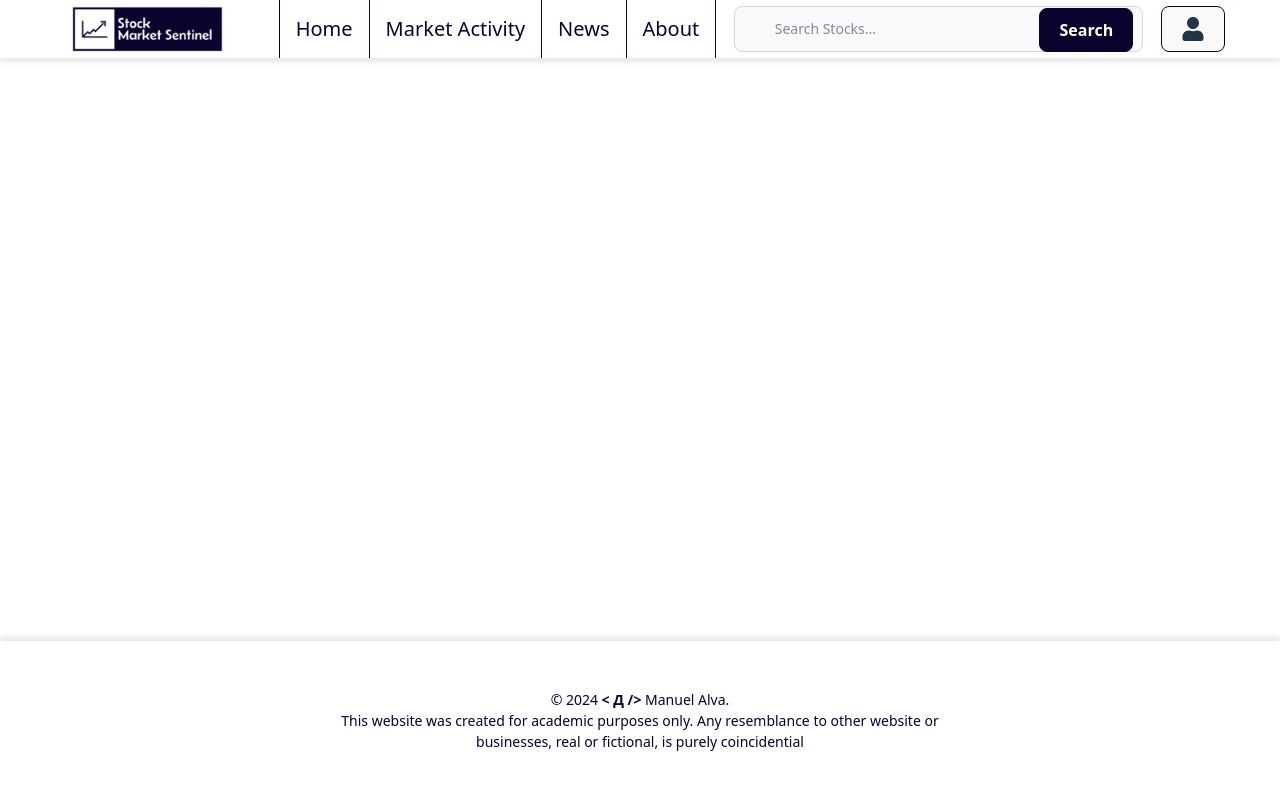
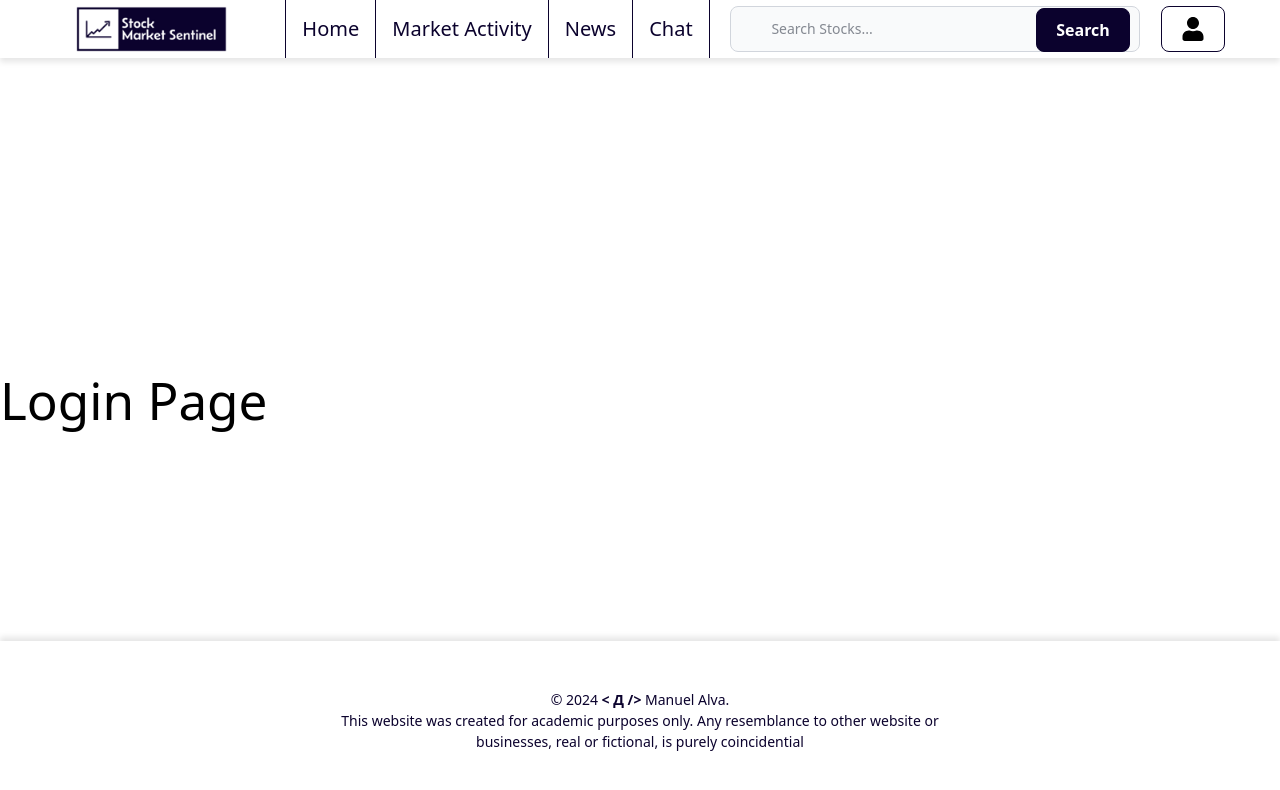
Before and after one commit to barrera77/SODV1253-final-project, a React (Vite) app: page /login in a window 1280 px wide. Shown: the top 790 px of the page. Built offline with nearby package versions, Linux system fonts and the light colour scheme.

Commit message:
Added Navigation for Necessary Pages

```diff
--- a/src/App.css
+++ b/src/App.css
@@ -76,6 +76,8 @@ html {
 
 .mobile-btn-login {
   border: 1px solid #0b022d;
+  border-radius: 8px;
+  padding: 0.6em 1.2em;
 }
 
 .mobile-btn-login:hover {
--- a/src/App.tsx
+++ b/src/App.tsx
@@ -2,6 +2,11 @@ import { Route, Routes } from "react-router-dom";
 import "./App.css";
 import Layout from "./Layout";
 import HomePage from "./pages/HomePage";
+import ChatPage from "./pages/ChatPage";
+import PortfolioPage from "./pages/PortfolioPage";
+import WatchListPage from "./pages/WatchListPage";
+import StockDetailsPage from "./pages/StockDetailsPage";
+import LoginPage from "./pages/LoginPage";
 
 function App() {
   return (
@@ -9,6 +14,11 @@ function App() {
       <Layout>
         <Routes>
           <Route path="/" element={<HomePage />} />
+          <Route path="/chat" element={<ChatPage />} />
+          <Route path="/portfolio" element={<PortfolioPage />} />
+          <Route path="/watchlist" element={<WatchListPage />} />
+          <Route path="/details" element={<StockDetailsPage />} />
+          <Route path="/login" element={<LoginPage />} />
         </Routes>
       </Layout>
     </>
--- a/src/components/Navbar.tsx
+++ b/src/components/Navbar.tsx
@@ -86,7 +86,7 @@ const Navbar = () => {
                   handleScrollNavigation(link.id);
                 }}
               >
-                <a>{link.title}</a>
+                <Link to={link.ref}>{link.title}</Link>
               </li>
             ))}
           </ul>
@@ -95,10 +95,10 @@ const Navbar = () => {
           <SearchBar />
         </div>
 
-        <div className="">
-          <button className="mobile-btn-login">
+        <div className="mobile-btn-login">
+          <Link to={"/login"} className="">
             <FaUser className="text-2xl" />
-          </button>
+          </Link>
         </div>
       </nav>
     </div>
--- a/src/constants/index.ts
+++ b/src/constants/index.ts
@@ -2,18 +2,22 @@ const navlinks = [
   {
     id: "home",
     title: "Home",
+    ref: "/",
   },
   {
     id: "activity",
     title: "Market Activity",
+    ref: "/",
   },
   {
     id: "news",
     title: "News",
+    ref: "/",
   },
   {
-    id: "about",
-    title: "About",
+    id: "chat",
+    title: "Chat",
+    ref: "/chat",
   },
 ];
 
--- a/src/index.css
+++ b/src/index.css
@@ -20,27 +20,6 @@ button {
   font-size: 1em;
   font-weight: 500;
   font-family: inherit;
-  background-color: #1a1a1a;
   cursor: pointer;
   transition: border-color 0.25s;
 }
-button:hover {
-  border-color: #646cff;
-}
-button:focus,
-button:focus-visible {
-  outline: 4px auto -webkit-focus-ring-color;
-}
-
-@media (prefers-color-scheme: light) {
-  :root {
-    color: #213547;
-    background-color: #ffffff;
-  }
-  a:hover {
-    color: #747bff;
-  }
-  button {
-    background-color: #f9f9f9;
-  }
-}
--- /dev/null
+++ b/src/pages/ChatPage.tsx
@@ -0,0 +1,11 @@
+import React from "react";
+
+const ChatPage = () => {
+  return (
+    <div>
+      <h1>Chat Page</h1>
+    </div>
+  );
+};
+
+export default ChatPage;
--- /dev/null
+++ b/src/pages/LoginPage.tsx
@@ -0,0 +1,11 @@
+import React from "react";
+
+const LoginPage = () => {
+  return (
+    <div>
+      <h1>Login Page</h1>
+    </div>
+  );
+};
+
+export default LoginPage;
--- /dev/null
+++ b/src/pages/PortfolioPage.tsx
@@ -0,0 +1,11 @@
+import React from "react";
+
+const PortfolioPage = () => {
+  return (
+    <div>
+      <h1>Portfolio Page</h1>
+    </div>
+  );
+};
+
+export default PortfolioPage;
--- /dev/null
+++ b/src/pages/StockDetailsPage.tsx
@@ -0,0 +1,11 @@
+import React from "react";
+
+const StockDetailsPage = () => {
+  return (
+    <div>
+      <h1>Stock Details Page</h1>
+    </div>
+  );
+};
+
+export default StockDetailsPage;
--- /dev/null
+++ b/src/pages/WatchListPage.tsx
@@ -0,0 +1,11 @@
+import React from "react";
+
+const WatchListPage = () => {
+  return (
+    <div>
+      <h1>Watch List Page</h1>
+    </div>
+  );
+};
+
+export default WatchListPage;
```
